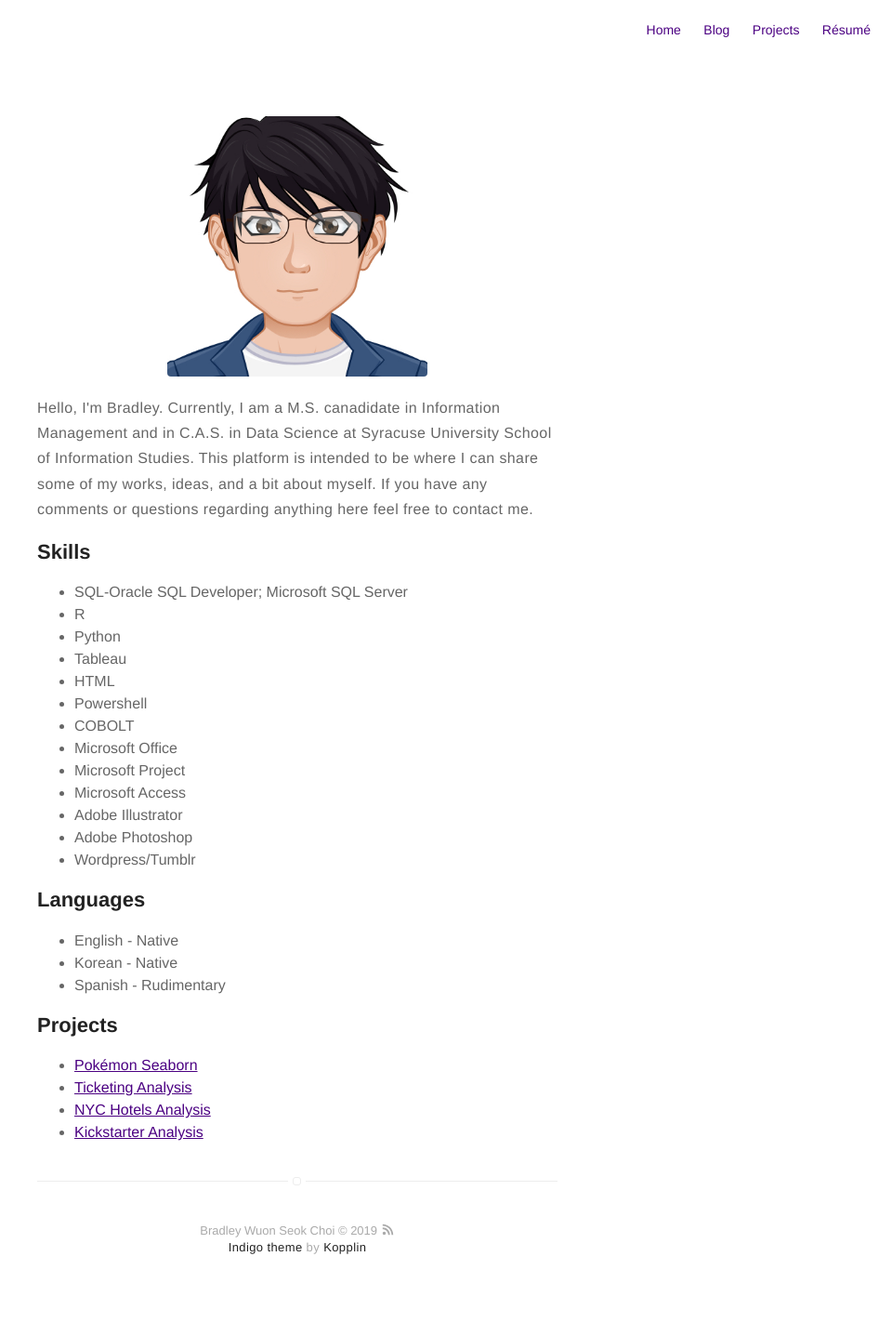
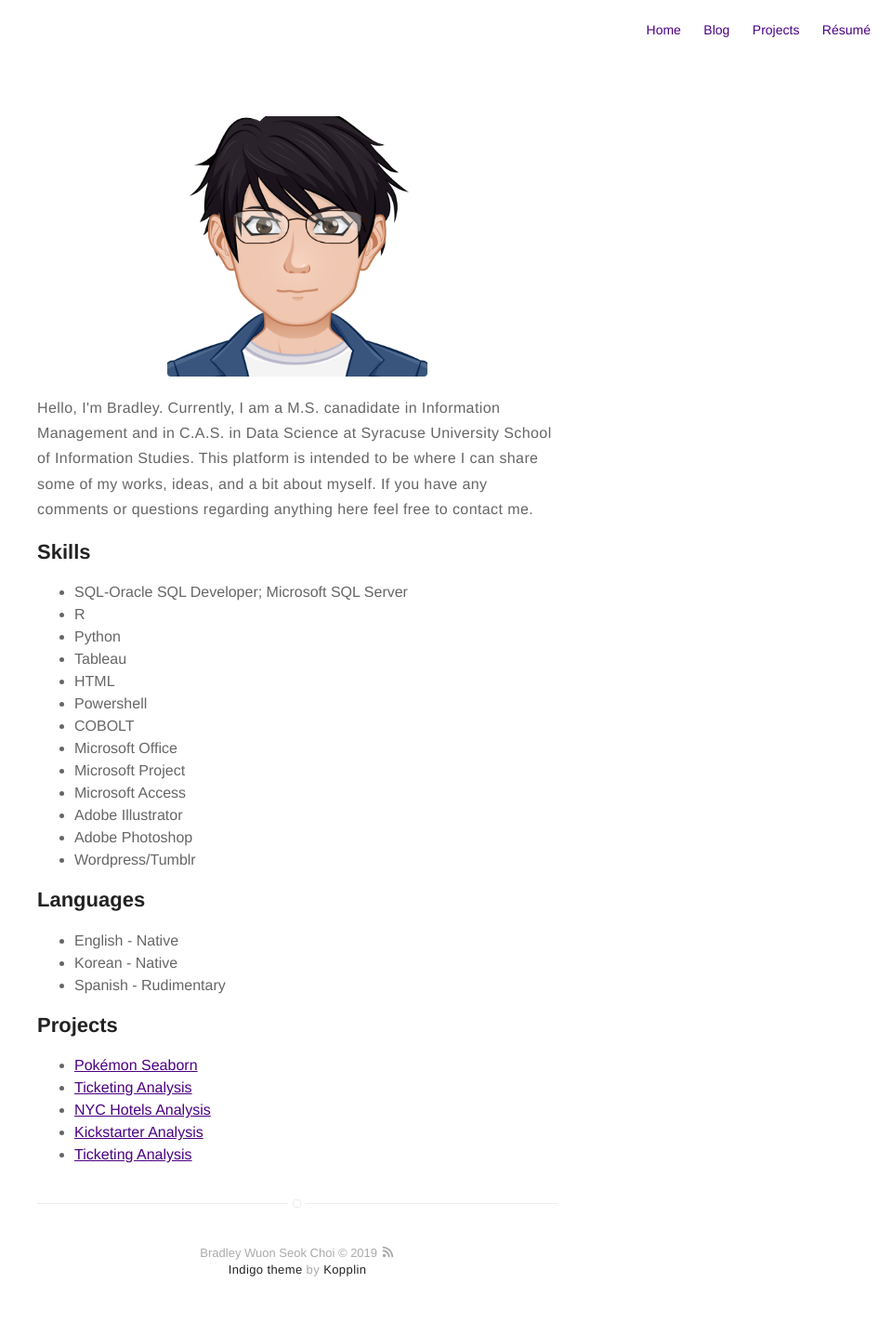
Before and after one commit to bradvision/bradvision.github.io, a Jekyll site: the page built from about.md, in a window 1280 px wide. Shown: the whole page at 93% size, without its empty margins (320-1280 px from the left). Built offline with Jekyll 4.4.1, drawn with Linux system fonts in a browser that asks for light colours; before the commit the page ends 1413 px from its top, so only the background shows below that.

Commit message:
Update about.md

```diff
--- a/about.md
+++ b/about.md
@@ -43,4 +43,5 @@ feel free to contact me.</p>
 	<li><a href="https://github.com/bradvision/TicketingAnalysisProj/blob/master/Code.R">Ticketing Analysis</a></li>
 	<li><a href="https://github.com/bradvision/IST687-IST719/blob/master/IST687%20Project%20Code.R">NYC Hotels Analysis</a></li>
 	<li><a href="https://github.com/bradvision/IST687-IST719/blob/master/VisualisationPosterProjectcode.R">Kickstarter Analysis</a></li>
+	<li><a href="https://github.com/bradvision/TicketingAnalysisProj/blob/master/Code.R">Ticketing Analysis</a></li>
 </ul>
```
